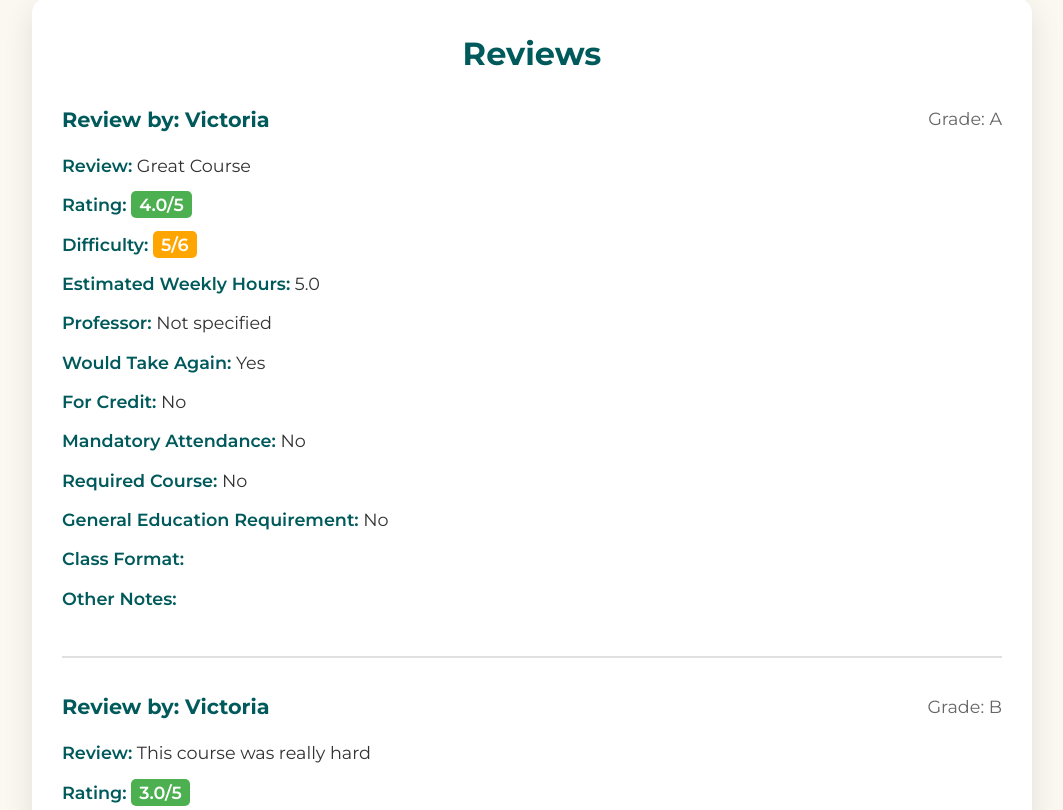
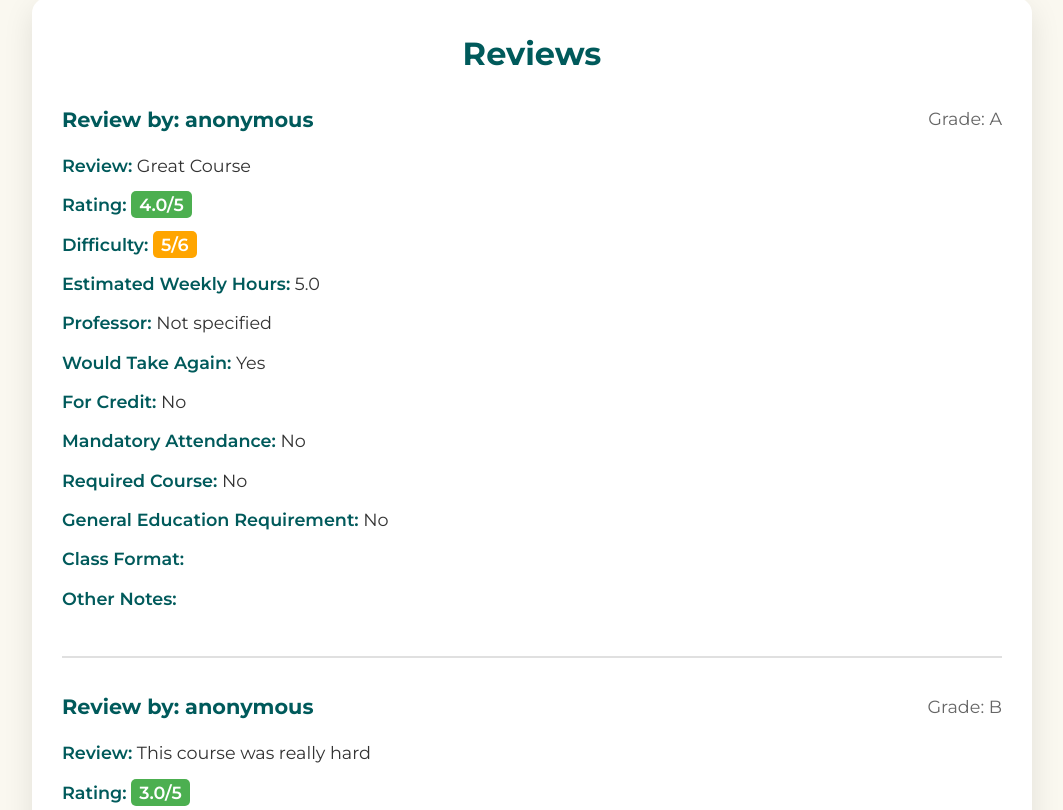
Before and after one commit to AhmedZ70/UniCentral, a Django app: page /courses/1/ in a window 1280 px wide. Shown: the part 554-1364 px from the top of the page, without its empty margins (108-1171 px from the left). Run offline with Django 5.2, Linux system fonts and the light colour scheme; data comes from the database, SQL or seed files in the repository; some libraries are stand-ins or nearby versions; some web fonts are replaced.

Commit message:
adjusted typo

```diff
--- a/backend/uni_central/uni_central/templates/course_detail.html
+++ b/backend/uni_central/uni_central/templates/course_detail.html
@@ -34,7 +34,7 @@
                     {% for review in reviews %}
                         <li class="review-item">
                             <div class="review-header">
-                                <strong>Review by: {{ review.user.fname|default:"anonymous" }}</strong>
+                                <strong>Review by: anonymous</strong>
                                 <span>{% if review.grade %}Grade: {{ review.grade }}{% else %}Grade: Not provided{% endif %}</span>
                             </div>
                             <div class="review-content">
```
